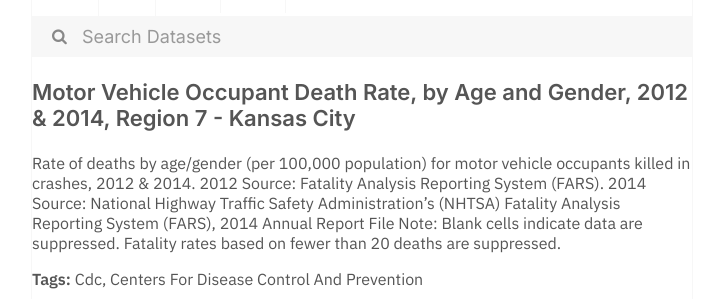
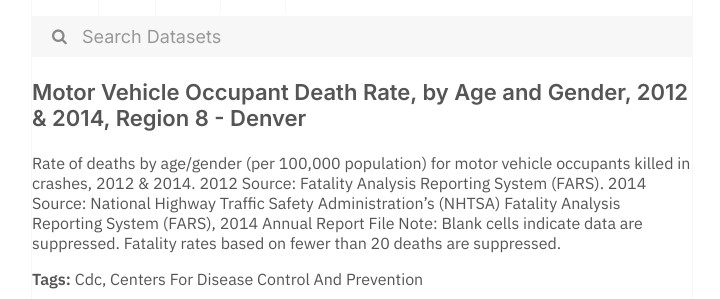
Before and after one commit to dayda-entities/us-department-of-health-and-human-services, a Jekyll site: the page built from _posts/2020-11-10-motor-vehicle-occupant-death-r.md, in a window 1280 px wide. Shown: the part 288-587 px from the top of the page, without its empty margins (278-998 px from the left). Built offline with Jekyll 4.4.1, drawn with Linux system fonts in a browser that asks for light colours.

```diff
--- a/_posts/2020-11-10-motor-vehicle-occupant-death-r.md
+++ b/_posts/2020-11-10-motor-vehicle-occupant-death-r.md
@@ -1,17 +1,17 @@
 ---
 title: >-
-  Motor Vehicle Occupant Death Rate, by Age and Gender, 2012 & 2014, Region 7 -
-  Kansas City
-created: '2020-11-10T16:18:35.878369'
-modified: '2021-04-30T02:07:43.770325'
+  Motor Vehicle Occupant Death Rate, by Age and Gender, 2012 & 2014, Region 8 -
+  Denver
+created: '2020-11-10T16:18:18.735455'
+modified: '2021-03-16T19:17:24.478146'
 state: active
 type: dataset
 tags:
   - Cdc
   - Centers For Disease Control And Prevention
 groups: []
-csv_url: 'https://data.cdc.gov/api/views/u5yv-9uts/rows.csv?accessType=DOWNLOAD'
-json_url: 'https://data.cdc.gov/api/views/u5yv-9uts/rows.json?accessType=DOWNLOAD'
+csv_url: 'https://data.cdc.gov/api/views/8i5t-42wz/rows.csv?accessType=DOWNLOAD'
+json_url: 'https://data.cdc.gov/api/views/8i5t-42wz/rows.json?accessType=DOWNLOAD'
 layout: post
 
 ---
```
